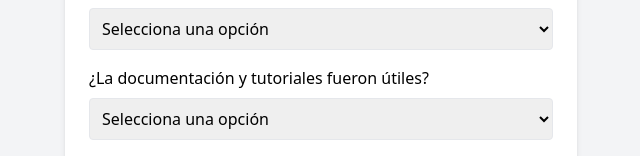
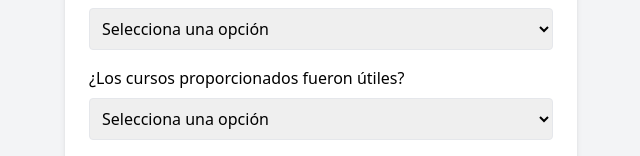
Before and after one commit to Aztirma/scratch-python-main, a React (Vite) app: page /support in a window 1280 px wide. Shown: the part 1076-1232 px from the top of the page, without its empty margins (319-959 px from the left). Built offline with nearby package versions, Linux system fonts and the light colour scheme; no server answers; what blockly would draw is missing.

Commit message:
Update FeedbackForm.jsx

```diff
--- a/src/components/FeedbackForm.jsx
+++ b/src/components/FeedbackForm.jsx
@@ -174,7 +174,7 @@
                     <option value="Totalmente en desacuerdo">Totalmente en desacuerdo</option>
                 </select>
 
-                <label className="block mb-2">¿La documentación y tutoriales fueron útiles?</label>
+                <label className="block mb-2">¿Los cursos proporcionados fueron útiles?</label>
                 <select name="documentationHelpfulness" value={formData.documentationHelpfulness} onChange={handleChange} className="mb-4 p-2 w-full border rounded">
                     <option value="">Selecciona una opción</option>
                     <option value="Totalmente de acuerdo">Totalmente de acuerdo</option>
```
